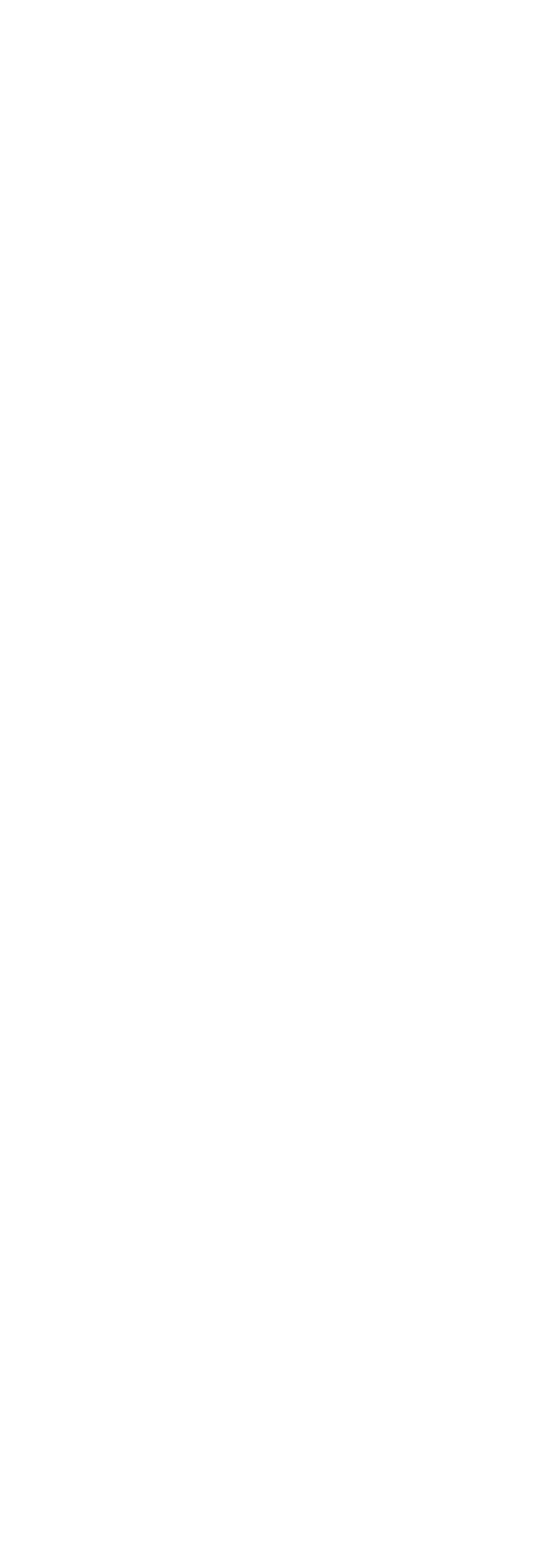
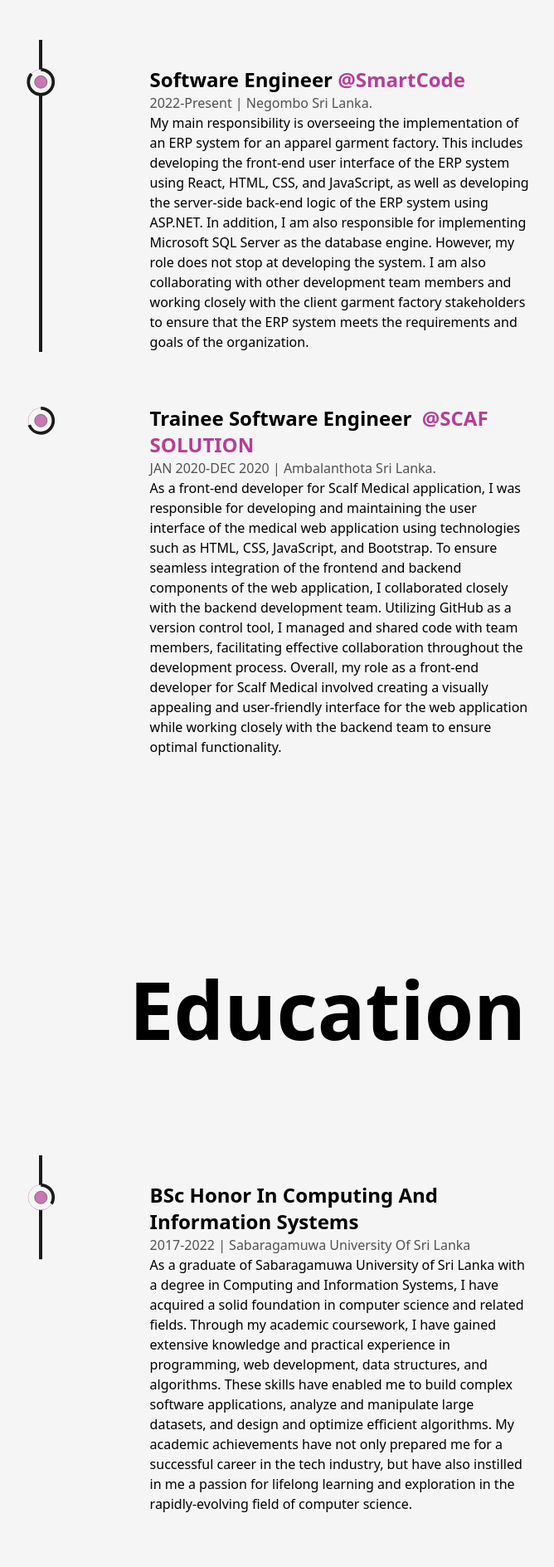
Before and after one commit to nuwandm/my-portfolio, a Next.js app: page /about in a window 1280 px wide. Shown: the part 2700-4588 px from the top of the page at 83% size, without its empty margins (245-913 px from the left). Before the commit the page ends 2494 px from the top, so only its background shows below. Built offline with nearby package versions, Linux system fonts and the light colour scheme.

Commit message:
Completed About Page

```diff
--- /dev/null
+++ b/src/components/Education.js
@@ -0,0 +1,65 @@
+import { React, useRef } from "react";
+import LiIcon from "./LiIcon";
+import { motion, useScroll } from "framer-motion";
+
+const Details = ({ type, time, place, info }) => {
+  const ref = useRef(null);
+  return (
+    <li
+      ref={ref}
+      className="my-8 fist:mt-0 last:mb-0 w-[60%] mx-auto flex flex-col items-center justify-between"
+    >
+      <LiIcon reference={ref} />
+      <motion.div
+        initial={{ y: 100 }}
+        whileInView={{ y: 0 }}
+        transition={{ duration: 1, type: "spring" }}
+      >
+        <h3 className="capitalize font-bold text-2xl">{type}</h3>
+        <span className="capitalize font-medium text-dark/75">
+          {time} | {place}
+        </span>
+        <p className="font-medium w-full">{info}</p>
+      </motion.div>
+    </li>
+  );
+};
+const Education = () => {
+  const ref = useRef(null);
+  const { scrollYProgress } = useScroll({
+    target: ref,
+    offset: ["start end", "center start"],
+  });
+  return (
+    <div className="my-64">
+      <h2 className="font-bold text-8xl mb-32 w-full text-center">Education</h2>
+      <div ref={ref} className="w-[75%] mx-auto relative">
+        <motion.div
+          style={{ scaleY: scrollYProgress }}
+          className="absolute left-9 top-0 w-[4px] h-full bg-dark origin-top"
+        />
+        <ul className="w-full flex flex-col items-start justify-between ml-4 ">
+          <Details
+            type="BSc Honor in Computing and Information Systems"
+            time="2017-2022"
+            place="Sabaragamuwa University of Sri Lanka"
+            info="As a graduate of Sabaragamuwa University of Sri Lanka with a degree in Computing and Information Systems, I have acquired a solid foundation in computer science and related fields. Through my academic coursework, I have gained extensive knowledge and practical experience in programming, web development, data structures, and algorithms. These skills have enabled me to build complex software applications, analyze and manipulate large datasets, and design and optimize efficient algorithms. My academic achievements have not only prepared me for a successful career in the tech industry, but have also instilled in me a passion for lifelong learning and exploration in the rapidly-evolving field of computer science."
+          />
+          <Details
+            type="GCE Advanced Level"
+            time="2017-2022"
+            place="Kegalu Vidyalaya"
+            info="I studied Mathematics, Physics, and Chemistry for  advanced level, gaining a deep understanding of these core sciences and developing strong analytical and problem-solving skills."
+          />
+          {/* <Details
+            type="G.C.E. Advanced Level"
+            time="2015"
+            place="Kegalu Vidayala"
+          /> */}
+        </ul>
+      </div>
+    </div>
+  );
+};
+
+export default Education;
--- /dev/null
+++ b/src/components/Experience.js
@@ -0,0 +1,72 @@
+import { React, useRef } from "react";
+import LiIcon from "./LiIcon";
+import { motion, useScroll } from "framer-motion";
+
+const Details = ({ position, company, companyLink, time, address, work }) => {
+  const ref = useRef(null);
+  return (
+    <li
+      ref={ref}
+      className="my-8 fist:mt-0 last:mb-0 w-[60%] mx-auto flex flex-col items-center justify-between"
+    >
+      <LiIcon reference={ref} />
+      <motion.div
+        initial={{ y: 100 }}
+        whileInView={{ y: 0 }}
+        transition={{ duration: 1, type: "spring" }}
+      >
+        <h3 className="capitalize font-bold text-2xl">
+          {position}&nbsp;
+          <a href={companyLink} target="_blank" className="text-primary capi">
+            @{company}
+          </a>
+        </h3>
+        <span className="capitalize font-medium text-dark/75">
+          {time} | {address}
+        </span>
+        <p className="font-medium w-full">{work}</p>
+      </motion.div>
+    </li>
+  );
+};
+const Experience = () => {
+  const ref = useRef(null);
+  const { scrollYProgress } = useScroll({
+    target: ref,
+    offset: ["start end", "center start"],
+  });
+  return (
+    <div className="my-64">
+      <h2 className="font-bold text-8xl mb-32 w-full text-center">
+        Experience
+      </h2>
+      <div ref={ref} className="w-[75%] mx-auto relative">
+        <motion.div
+          style={{ scaleY: scrollYProgress }}
+          className="absolute left-9 top-0 w-[4px] h-full bg-dark origin-top"
+        />
+        <ul className="w-full flex flex-col items-start justify-between ml-4  ">
+          <Details
+            position="software Engineer"
+            company="SmartCode"
+            address=" Negombo
+Sri Lanka."
+            time="2022-present"
+            work="My main responsibility is overseeing the implementation of an ERP system for an apparel garment factory. This includes developing the front-end user interface of the ERP system using React, HTML, CSS, and JavaScript, as well as developing the server-side back-end logic of the ERP system using ASP.NET. In addition, I am also responsible for implementing Microsoft SQL Server as the database engine. However, my role does not stop at developing the system. I am also collaborating with other development team members and working closely with the client garment factory stakeholders to ensure that the ERP system meets the requirements and goals of the organization."
+          />
+          <Details
+            position="Trainee Software Engineer
+"
+            company="SCAF SOLUTION"
+            address=" Ambalanthota
+Sri Lanka."
+            time="JAN 2020-DEC 2020"
+            work="As a front-end developer for Scalf Medical application, I was responsible for developing and maintaining the user interface of the medical web application using technologies such as HTML, CSS, JavaScript, and Bootstrap. To ensure seamless integration of the frontend and backend components of the web application, I collaborated closely with the backend development team. Utilizing GitHub as a version control tool, I managed and shared code with team members, facilitating effective collaboration throughout the development process. Overall, my role as a front-end developer for Scalf Medical involved creating a visually appealing and user-friendly interface for the web application while working closely with the backend team to ensure optimal functionality."
+          />
+        </ul>
+      </div>
+    </div>
+  );
+};
+
+export default Experience;
--- /dev/null
+++ b/src/components/LiIcon.js
@@ -0,0 +1,39 @@
+import React from "react";
+import { motion, useScroll } from "framer-motion";
+
+const LiIcon = ({ reference }) => {
+  const { scrollYProgress } = useScroll({
+    target: reference,
+    offset: ["center end", "center center"],
+    layoutEffect: false,
+  });
+  return (
+    <figure className="absolute left-0 stroke-dark">
+      <svg className="-rotate-90" width="75" height="75" viewBox="0 24 100 100">
+        <circle
+          cx="75"
+          cy="75"
+          r="20"
+          className="stroke-primary stroke-1 fill-none"
+        />
+        <motion.circle
+          cx="75"
+          cy="75"
+          r="20"
+          className=" stroke-[5px] fill-light"
+          style={{
+            pathLength: scrollYProgress,
+          }}
+        />
+        <circle
+          cx="75"
+          cy="75"
+          r="10"
+          className=" stroke-1 fill-primary animate-pulse"
+        />
+      </svg>
+    </figure>
+  );
+};
+
+export default LiIcon;
--- a/src/pages/about.js
+++ b/src/pages/about.js
@@ -7,6 +7,8 @@ import profilePic from "../../public/images/profile/developer-pic-2.jpg";
 import { useInView, useMotionValue, useSpring } from "framer-motion";
 import AnimatedNumbers from "../components/AnimatedNumbers";
 import Skills from "@/components/Skills";
+import Experience from "@/components/Experience";
+import Education from "@/components/Education";
 
 const about = () => {
   return (
@@ -52,7 +54,7 @@ const about = () => {
             </div>
             <div className="col-span-3 relative h-max rounded-2xl border-2 border-solid border-dark bg-light p-8 ">
               <div className="absolute top-0 -right-3 -z-10 w-[102%] h-[103%] rounded-[2rem] bg-dark" />
-              <Image src={profilePic} alt="Profile Image" />
+              <Image src={profilePic} alt="Profile Image" priority={true}/>
             </div>
             <div className=" col-span-2 flex flex-col items-end justify-between ">
               <div className="flex flex-col items-end justify-center ">
@@ -82,6 +84,8 @@ const about = () => {
             </div>
           </div>
           <Skills/>
+          <Experience/>
+          <Education/>
         </Layout>
       </main>
     </>
```
